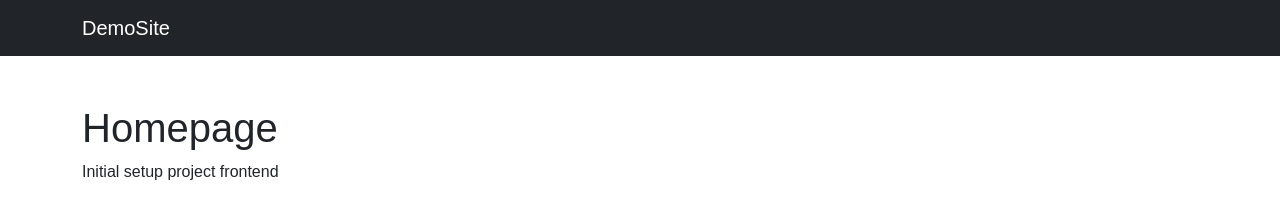
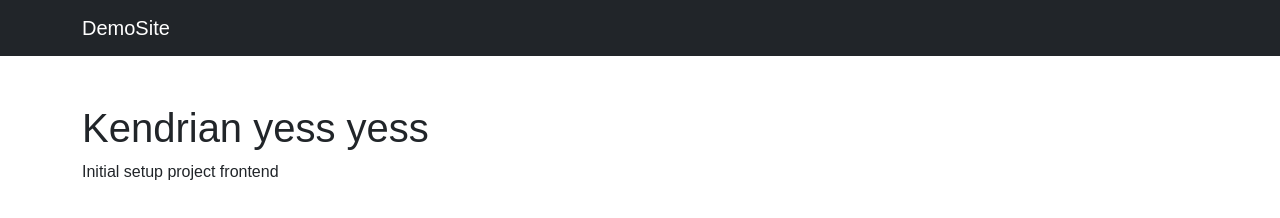
Before and after one commit to kendrian912-web/frontend, a plain HTML site: page index.html in a window 1280 px wide. Drawn offline with nearby package versions, Linux system fonts and the light colour scheme.

Commit message:
Initial frontend structure

```diff
--- a/index.html
+++ b/index.html
@@ -15,7 +15,7 @@
   </nav>
 
   <div class="container mt-5">
-    <h1>Homepage</h1>
+    <h1>Kendrian yess yess </h1>
     <p>Initial setup project frontend</p>
   </div>
 </body>
```
